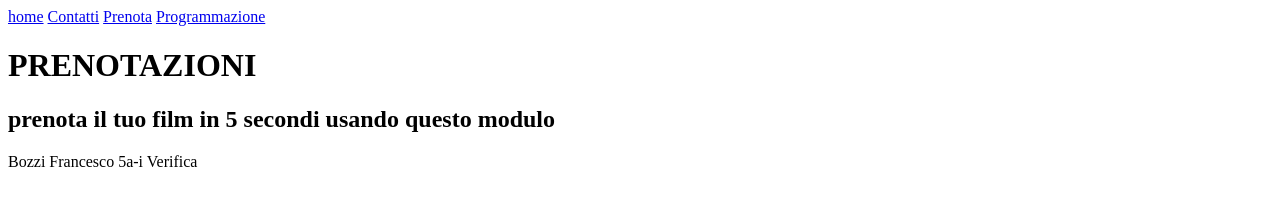
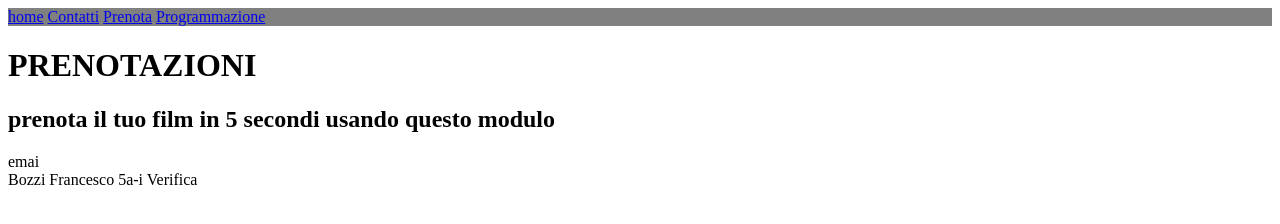
Before and after one commit to BozziFrancesco/verificainformatica, a plain HTML site: page prenota.html in a window 1280 px wide. Drawn offline with Linux system fonts and the light colour scheme.

Commit message:
aggiunta css

```diff
--- a/css/style.css
+++ b/css/style.css
@@ -0,0 +1,3 @@
+nav{
+    background-color:gray;
+}
--- a/prenota.html
+++ b/prenota.html
@@ -4,6 +4,7 @@
     <meta charset="UTF-8">
     <meta name="viewport" content="width=device-width, initial-scale=1.0">
     <title>Prenota</title>
+    <link rel="stylesheet" href="css/style.css">
 </head>
 <body>
     <nav >
@@ -16,7 +17,9 @@
     <header><h1>PRENOTAZIONI</h1></header>
     <main><h2>prenota il tuo film in 5 secondi usando questo modulo</h2></main>
     <section>
-
+     <form>
+        <label form="text">emai</label>
+     </form>
     </section>
 
 <footer>
```
Also changed, not shown: Index.html (+1 -1 lines), contatti.html (+1 -0 lines), programmazione.html (+1 -0 lines).
